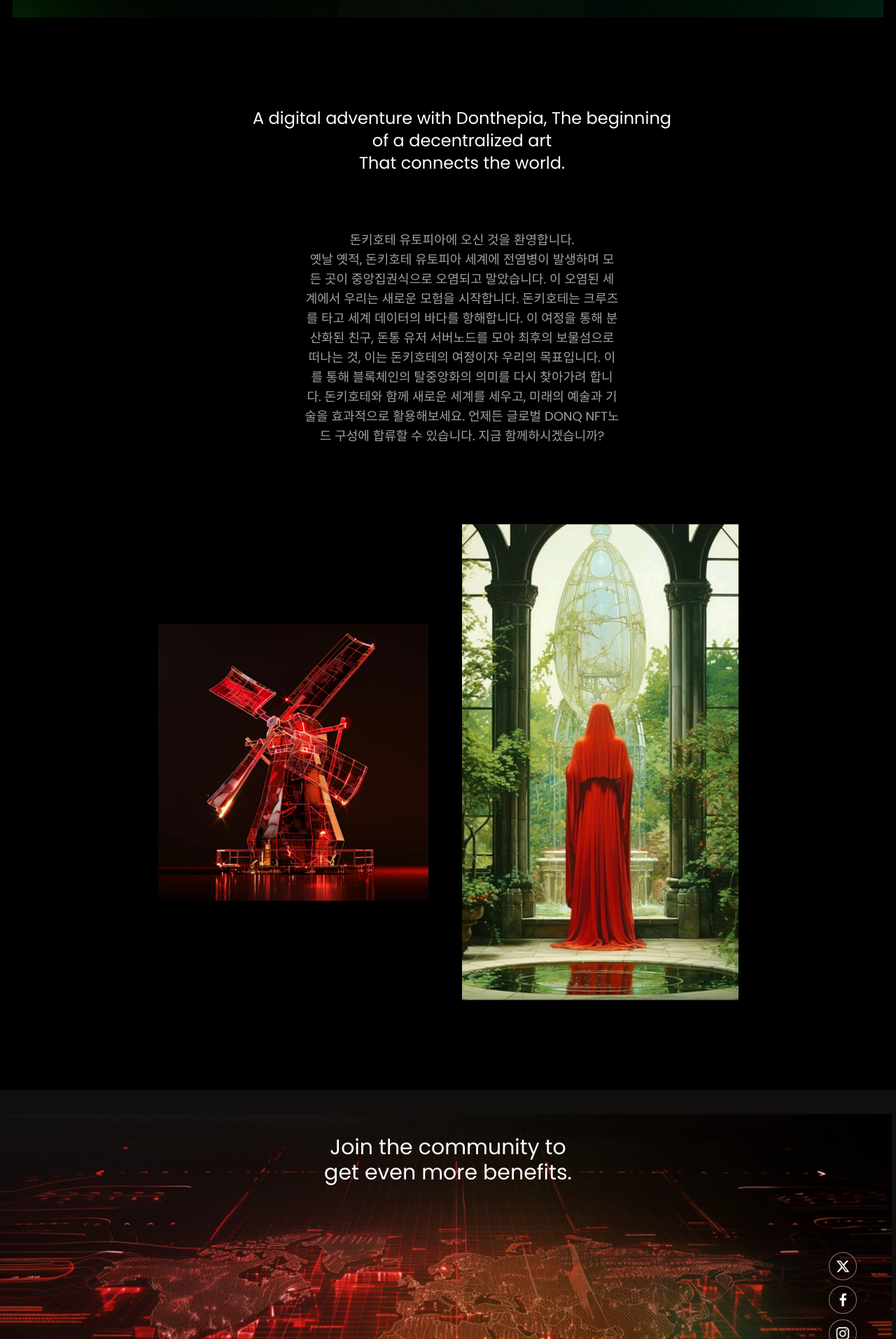
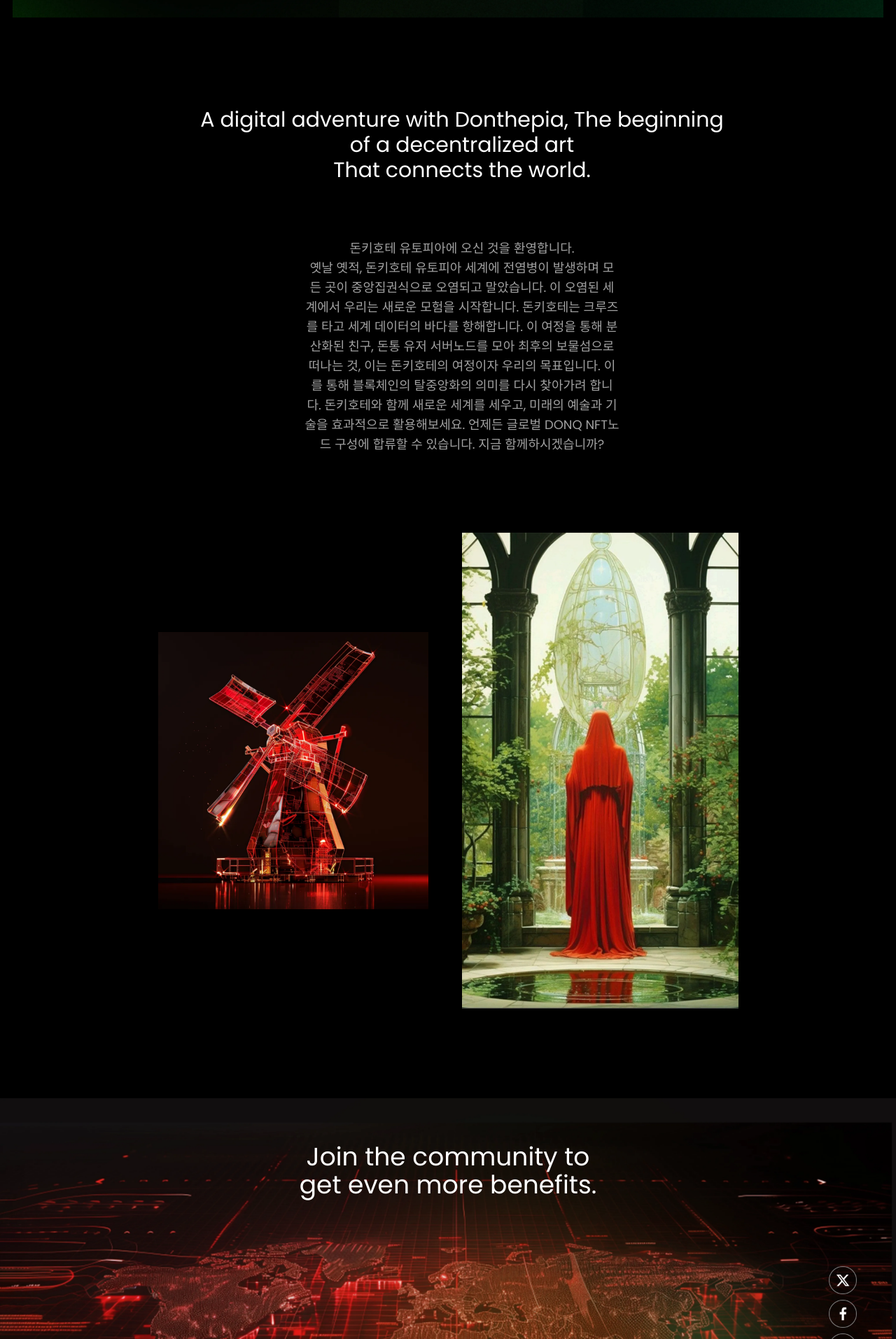
Before and after one commit to tientien1103/donthepia, a Next.js app in the folder donthepia/: page / in a window 1280 px wide. Shown: the part 675-2588 px from the top of the page at 70% size. Built offline with nearby package versions, Linux system fonts and the light colour scheme.

Commit message:
fix: change font-size

```diff
--- a/donthepia/src/app/page.tsx
+++ b/donthepia/src/app/page.tsx
@@ -74,7 +74,7 @@ export default function Home() {
         <Container>
           <div className="grid 3xl:grid-cols-4 grid-cols-9 space-y-28 2xl:space-x-3">
             <div className="3xl:col-span-2 2xl:col-span-4 col-span-9 2xl:max-w-[839px] lg:ml-10">
-              <h3 className="text-white 3xl:text-[64px] 2xl:text-5xl text-2xl 2xl:leading-[80px] 2xl:text-start text-center">
+              <h3 className="text-white 3xl:text-[64px] 2xl:text-5xl text-3xl 2xl:leading-[80px] 2xl:text-start text-center">
                 A digital adventure with Donthepia, The beginning <br /> of a
                 decentralized art <br /> That connects the world.
               </h3>
@@ -119,7 +119,7 @@ export default function Home() {
 
       <section className="bg-[url(/home/img-map.webp)] bg-contain lg:h-[1080px] h-[800px] bg-no-repeat bg-top px-10">
         <Container className="relative flex flex-col gap-24 2xl:gap-[200px]">
-          <h3 className="text-white 2xl:text-6xl 2xl:leading-[80px] text-3xl text-center pt-8 lg:pt-16">
+          <h3 className="text-white 2xl:text-6xl 2xl:leading-[80px] text-4xl text-center pt-8 lg:pt-16">
             Join the community to <br /> get even more benefits.
           </h3>
 
```
